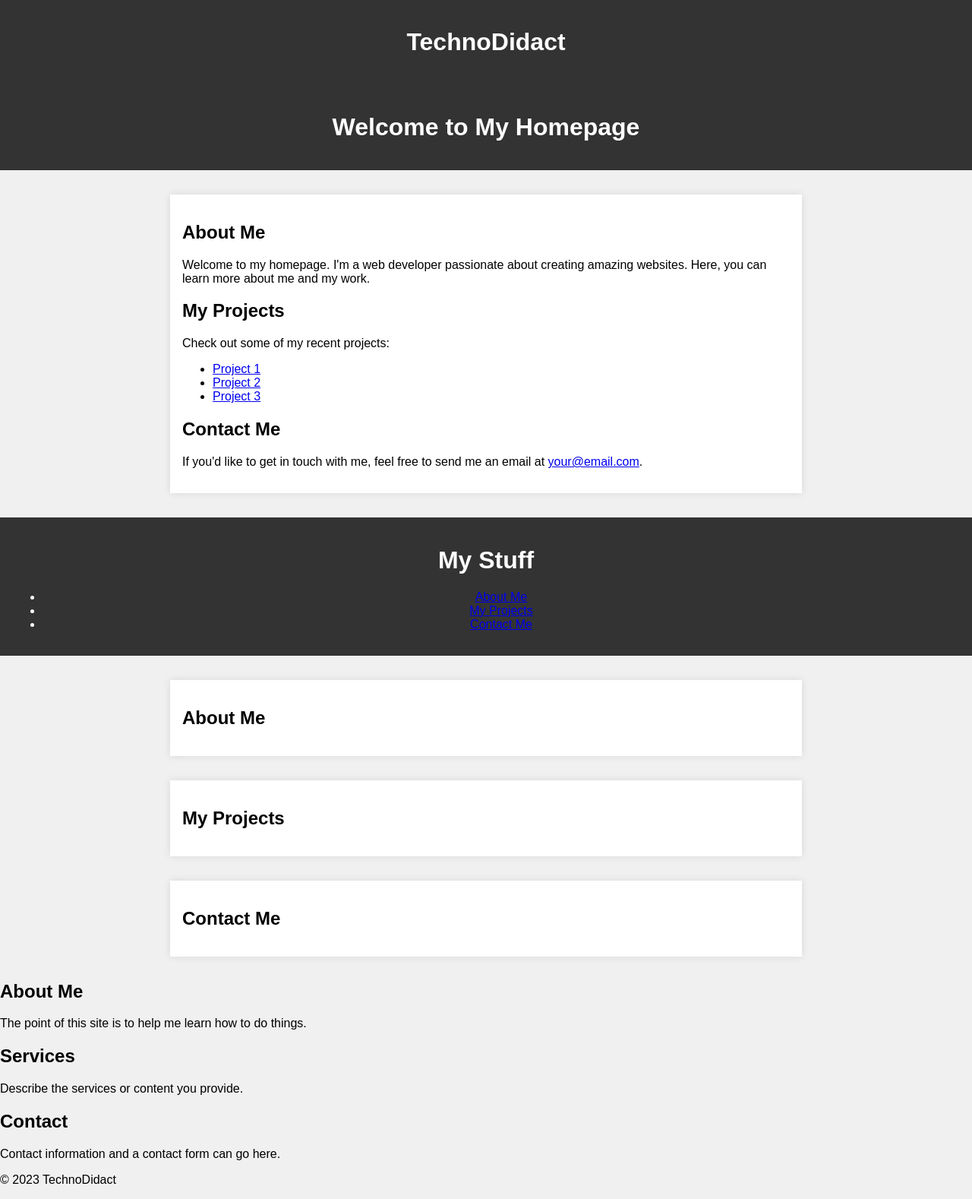
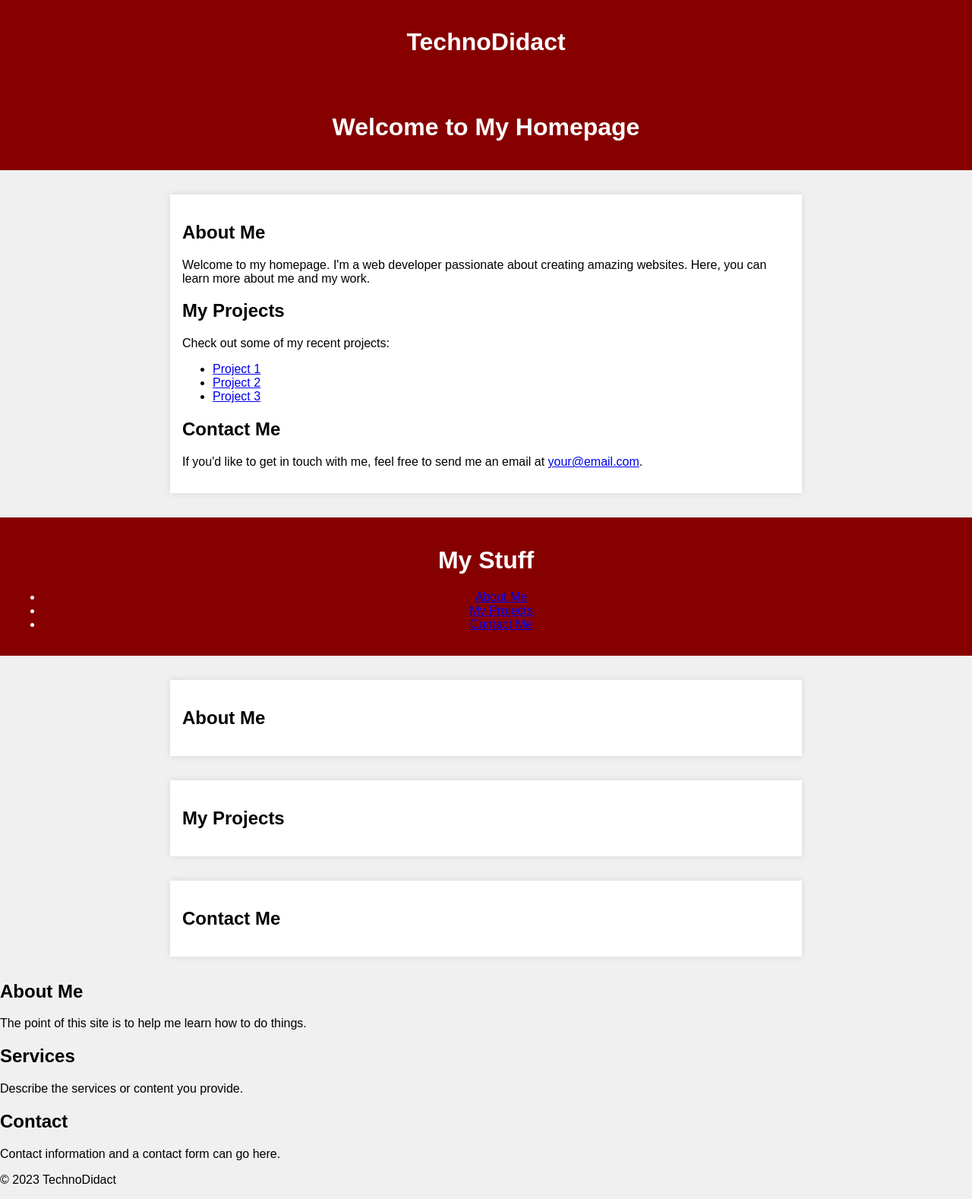
Before and after one commit to TechnoDidact/Caloriecount.github.io, a Jekyll site: the page index.html, which Jekyll copies as it is, in a window 1280 px wide. Shown: the whole page at 76% size. Built offline with Jekyll 4.4.1, drawn with Linux system fonts in a browser that asks for light colours.

Commit message:
Update index.html

```diff
--- a/index.html
+++ b/index.html
@@ -27,7 +27,7 @@
             padding: 0;
         }
         header {
-            background-color: #333;
+            background-color: #870000;
             color: #fff;
             text-align: center;
             padding: 1rem;
```
